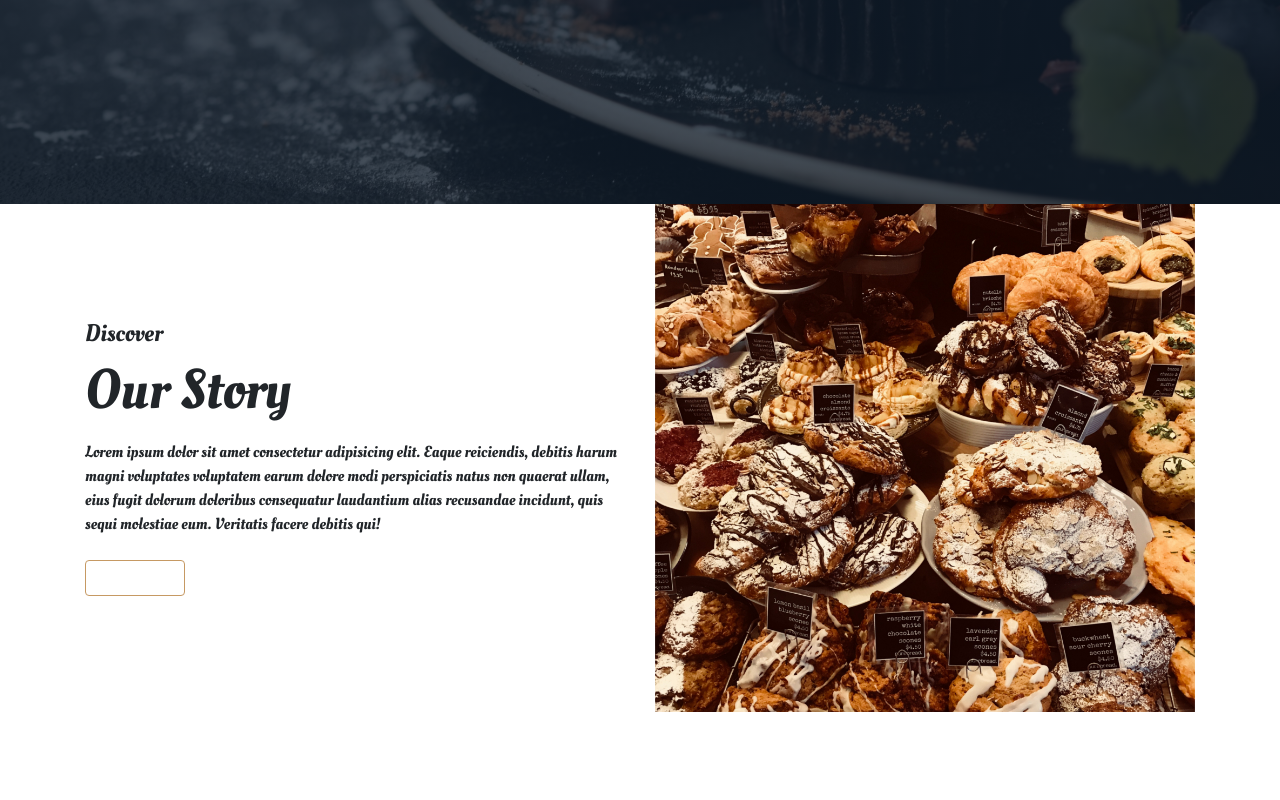
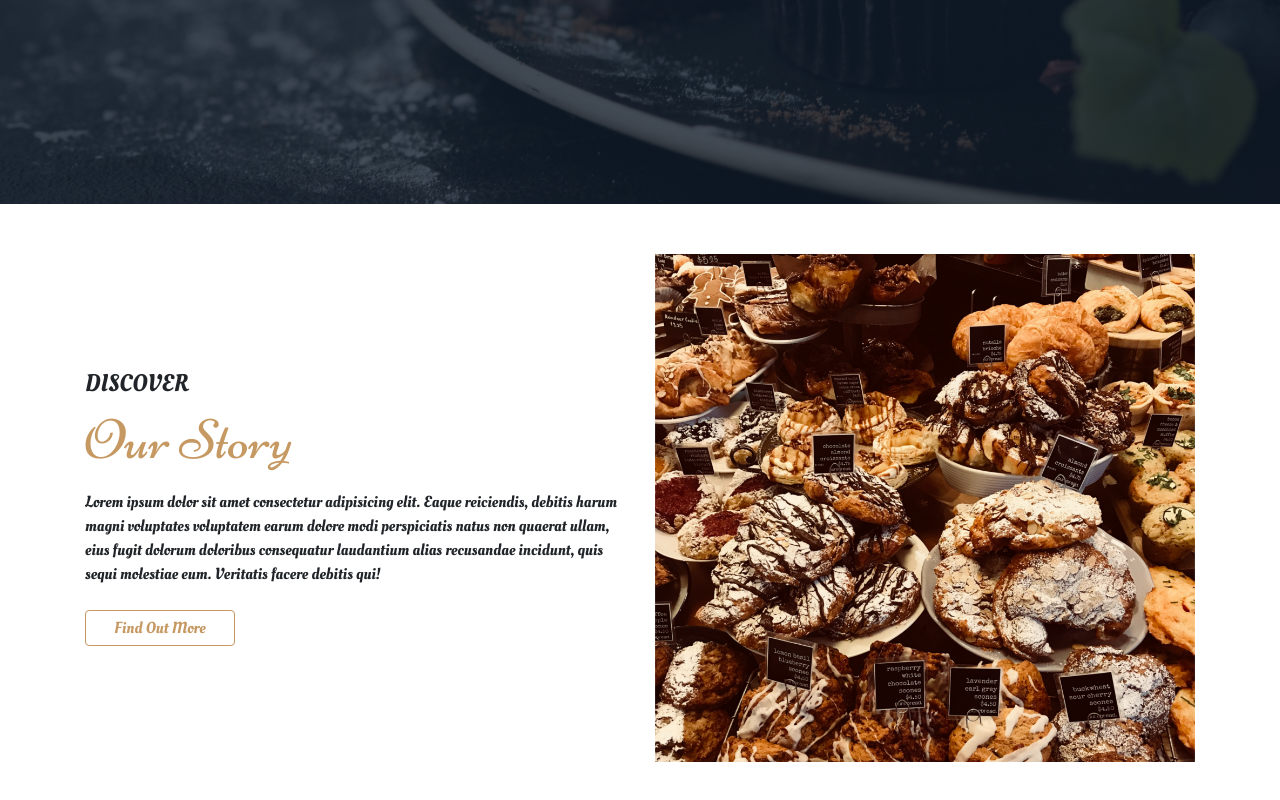
Before and after one commit to Safei-Ashraf/Bakery-Website, a plain HTML site: page index.html in a window 1280 px wide. Shown: the part 596-1396 px from the top of the page. Before the commit the page ends 1308 px from the top, so only its background shows below. Drawn offline with nearby package versions, Linux system fonts and the light colour scheme.

Commit message:
adding about us section styling

```diff
--- a/styles/style.css
+++ b/styles/style.css
@@ -1,6 +1,8 @@
 /*Google Font*/
 @import url('https://fonts.googleapis.com/css2?family=Oleo+Script&display=swap');
 /*font-family: 'Oleo Script', cursive;*/
+@import url('https://fonts.googleapis.com/css?family=Niconne&display=swap');
+/*font-family: 'Teko', sans-serif;*/
 
 /*General Resetting*/
 body {
@@ -15,6 +17,9 @@ p {
 }
 ul {
 	list-style: none;
+}
+section {
+	padding: 50px 0;
 }
 /*Header Styling*/
 header {
@@ -50,7 +55,7 @@ header .navbar-brand:hover {
 	opacity: 0.75;
 }
 div.hamburger-menu {
-	position: fixed;
+	position: absolute;
 	top: 25px;
 	right: 15px;
 	width: 50px;
@@ -123,6 +128,7 @@ div.hamburger-menu {
 }
 .hero-text h1 {
 	color: #c69963;
+	font-family: 'Niconne', sans-serif;
 }
 .btn {
 	width: 100px;
@@ -148,13 +154,27 @@ div.hamburger-menu {
 .btn:hover::before {
 	left: 100%;
 }
-/*
-a.btn {
-	border: 4px solid #2b527e;
-	border-radius: 8px;
-	-webkit-border-radius: 8px;
-	-moz-border-radius: 8px;
-	-ms-border-radius: 8px;
-	-o-border-radius: 8px;
+
+/*About Us Section Styling*/
+.section-heading h4 {
+	text-transform: uppercase;
+	letter-spacing: 1;
+	font-weight: 300;
 }
-*/
+.section-heading h1 {
+	font-family: 'Niconne', sans-serif;
+	color: #c69963;
+}
+.about .btn {
+	width: 150px;
+	color: #c69963 !important;
+	transition: all 0.6s;
+	-webkit-transition: all 0.6s;
+	-moz-transition: all 0.6s;
+	-ms-transition: all 0.6s;
+	-o-transition: all 0.6s;
+}
+.about .btn:hover {
+	color: #fff !important;
+	background-color: #c69963;
+}
```
